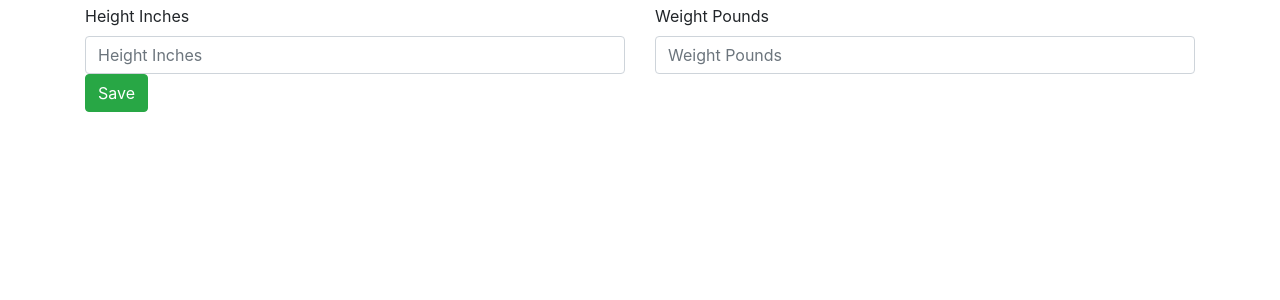
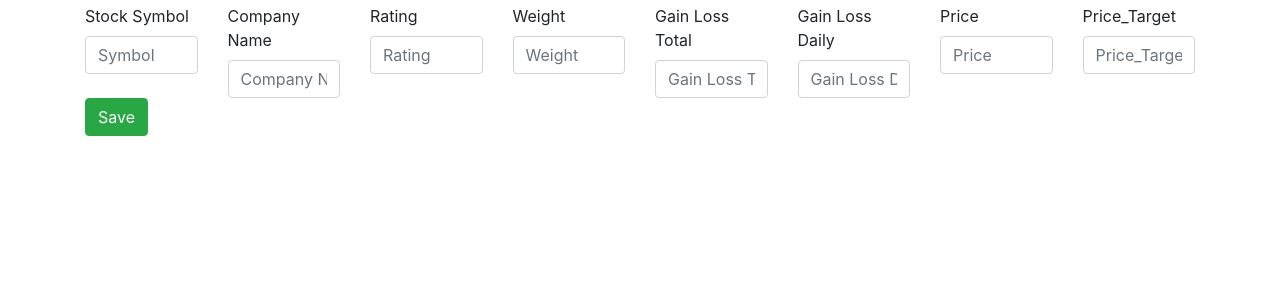
Before and after one commit to franklinjtan/Final-Web-Application, a Python web app: template app/templates/view.html in a window 1280 px wide. Shown: the part 56-356 px from the top of the page. Run offline with Jinja, Linux system fonts and the light colour scheme; the template is opened without the code that fills it, so the values that code supplies are empty; some libraries are stand-ins or nearby versions.

Commit message:
Update: edits on view.html

```diff
--- a/app/templates/view.html
+++ b/app/templates/view.html
@@ -1,15 +1,45 @@
 {% extends "layout.html" %}
 {% block content %}
-<form action="/edit/{{hw.id}}" method="post">
+<form action="/edit/{{stock.id}}" method="post">
     <div class="row">
         <div class="col">
-            <label for="Height_Inches">Height Inches</label>
-            <input id="Height_Inches" type="text" class="form-control" placeholder="Height Inches" name="Height_Inches" value="{{hw.Height_Inches}}">
+            <label for="Symbol">Stock Symbol</label>
+            <input id="Symbol" type="text" class="form-control" placeholder="Symbol" name="Symbol" value="{{stock.Symbol}}">
         </div>
 
         <div class="col">
-            <label for="Weight_Pounds">Weight Pounds</label>
-            <input id="Weight_Pounds" type="text" class="form-control" placeholder="Weight Pounds" name="Weight_Pounds" value="{{hw.Weight_Pounds}}">
+            <label for="Company_Name">Company Name</label>
+            <input id="Company_Name" type="text" class="form-control" placeholder="Company Name" name="Company_Name" value="{{stock.Company_Name}}">
+        </div>
+
+        <div class="col">
+            <label for="Rating">Rating</label>
+            <input id="Rating" type="text" class="form-control" placeholder="Rating" name="Rating" value="{{stock.Rating}}">
+        </div>
+
+        <div class="col">
+            <label for="Weight">Weight</label>
+            <input id="Weight" type="text" class="form-control" placeholder="Weight" name="Weight" value="{{stock.Weight}}">
+        </div>
+
+        <div class="col">
+            <label for="Gain_Loss">Gain Loss Total</label>
+            <input id="Gain_Loss" type="text" class="form-control" placeholder="Gain Loss Total" name="Gain_Loss" value="{{stock.Gain_Loss}}">
+        </div>
+
+        <div class="col">
+            <label for="Gain_Loss_1">Gain Loss Daily</label>
+            <input id="Gain_Loss_1" type="text" class="form-control" placeholder="Gain Loss Daily" name="Gain_Loss_1" value="{{stock.Gain_Loss_1}}">
+        </div>
+
+        <div class="col">
+            <label for="Price">Price</label>
+            <input id="Price" type="text" class="form-control" placeholder="Price" name="Price" value="{{stock.Price}}">
+        </div>
+
+        <div class="col">
+            <label for="Price_Target">Price_Target</label>
+            <input id="Price_Target" type="text" class="form-control" placeholder="Price_Target" name="Price_Target" value="{{stock.Price_Target}}">
         </div>
     </div>
 
```
